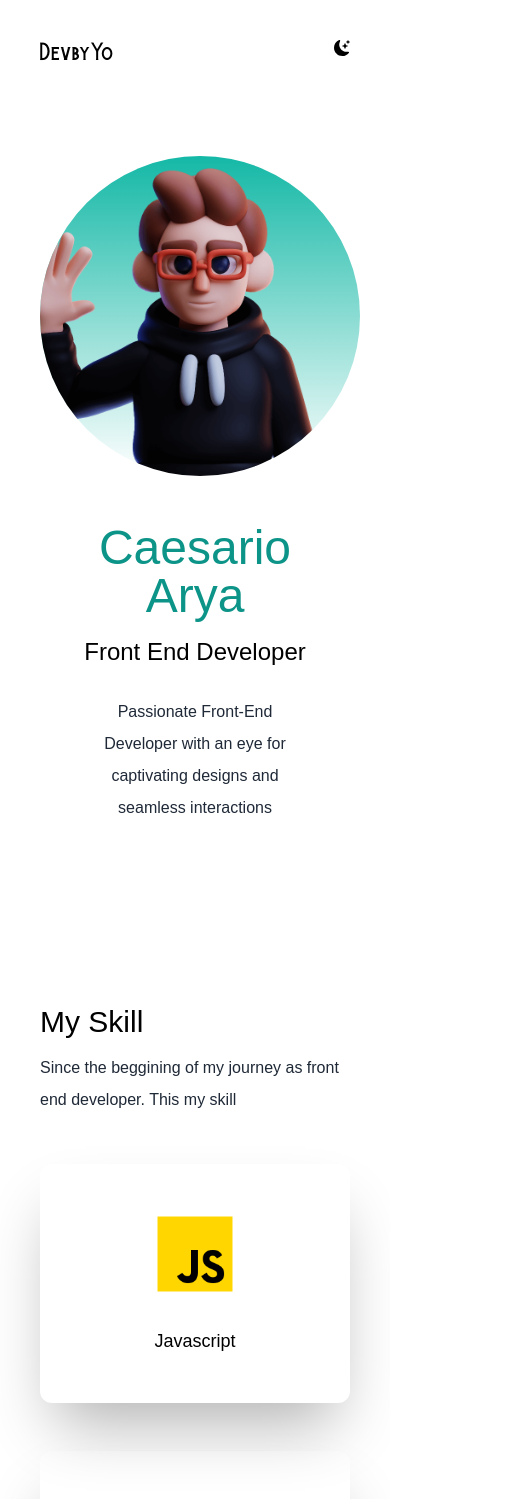
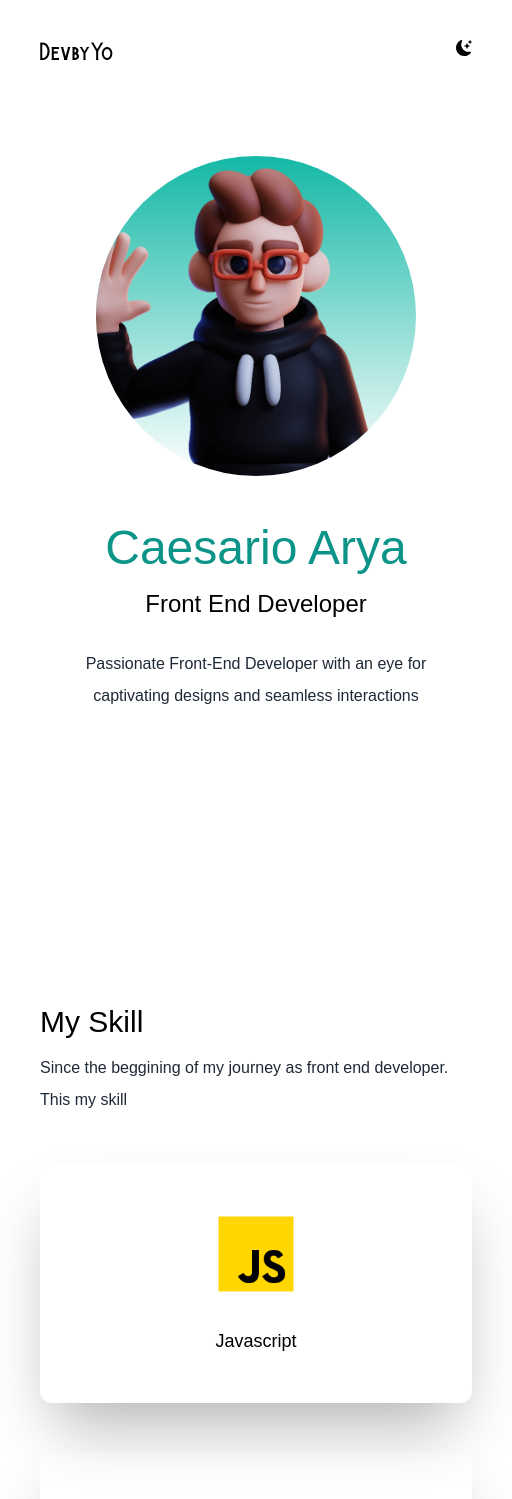
Before and after one commit to Trenchkid0/myprofile-tailwind, a Next.js app: page / in a window 390 px wide. Shown: the top 1499 px of the page, 512 px wide, since content can reach past the window. Built offline with nearby package versions, Linux system fonts and the light colour scheme; no server answers.

Commit message:
fix screen

```diff
--- a/components/Skill.js
+++ b/components/Skill.js
@@ -19,7 +19,7 @@ export default function Skill() {
         <div className='desktop:flex desktop:flex-wrap ' >
            <div className='text-center shadow-3xl p-10 rounded-xl my-10 desktop:w-40  desktop:mx-8 dark:bg-white    '>
                 <Image src={javascrpit} width={100} height={100}alt='foto'/>
-                <h3 className='text-lg font-medium pt-4 pb-2'>Javascript</h3>
+                <p className='text-lg font-medium pt-4 pb-2 sm:text-lg'>Javascript</p>
            </div>
            <div className='text-center shadow-3xl p-10 rounded-xl my-12 desktop:w-40  desktop:mx-8 dark:bg-white  '>
                 <Image src={html} width={100} height={100}alt='foto'/>
@@ -33,7 +33,7 @@ export default function Skill() {
                 <Image src={react} width={100} height={100}alt='foto'/>
                 <h3 className='text-lg font-medium pt-4 pb-2'>React</h3>
            </div>
-           <div className='text-center shadow-3xl p-10 rounded-xl my-12 ml-8 dark:bg-white '>
+           <div className='text-center shadow-3xl p-10 rounded-xl my-12 ml-8 dark:bg-white sm:w-[27rem] sm:-ml-1 '>
                 <Image src={tailwind} width={80} height={80} alt='foto'/>
                 <h3 className='text-lg font-medium pt-4 pb-2'>Tailwind</h3>
            </div>
--- a/pages/index.js
+++ b/pages/index.js
@@ -36,7 +36,7 @@ export default function Home() {
         <meta name="description" content="Generated by create next app" />
         <link rel="icon" href="/favicon.ico" />
       </Head>
-      <main className=" bg-white px-10 dark:bg-gray-900 md:px-20 lg:px-40">
+      <main className=" bg-white px-10 dark:bg-gray-900 md:px-20 lg:px-40 sm:w-[32rem] sm:h-[190rem] ">
         <nav className='py-10 mb-12 flex justify-between dark:text-white'>
             <h1 className='text-xl font-burtons'>DevbyYo</h1>
             <BsFillMoonStarsFill className="cursor-pointer" onClick={()=>handleChangeBg()}/>
--- a/tailwind.config.js
+++ b/tailwind.config.js
@@ -16,6 +16,7 @@ module.exports = {
       },
       screens:{
         'desktop': '1280px',
+        'sm': {'min': '320px', 'max': '480px'},
       },
       colors: {
         'hitam-pudar': '#252525',
@@ -23,6 +24,14 @@ module.exports = {
       borderRadius: {
         'lingkar':'50%'
       },
+      width: {
+        '32': '32rem',
+        '25': '27rem',
+      },
+      height: {
+        '128': '190rem',
+      }
+
 
     },
   },
```
